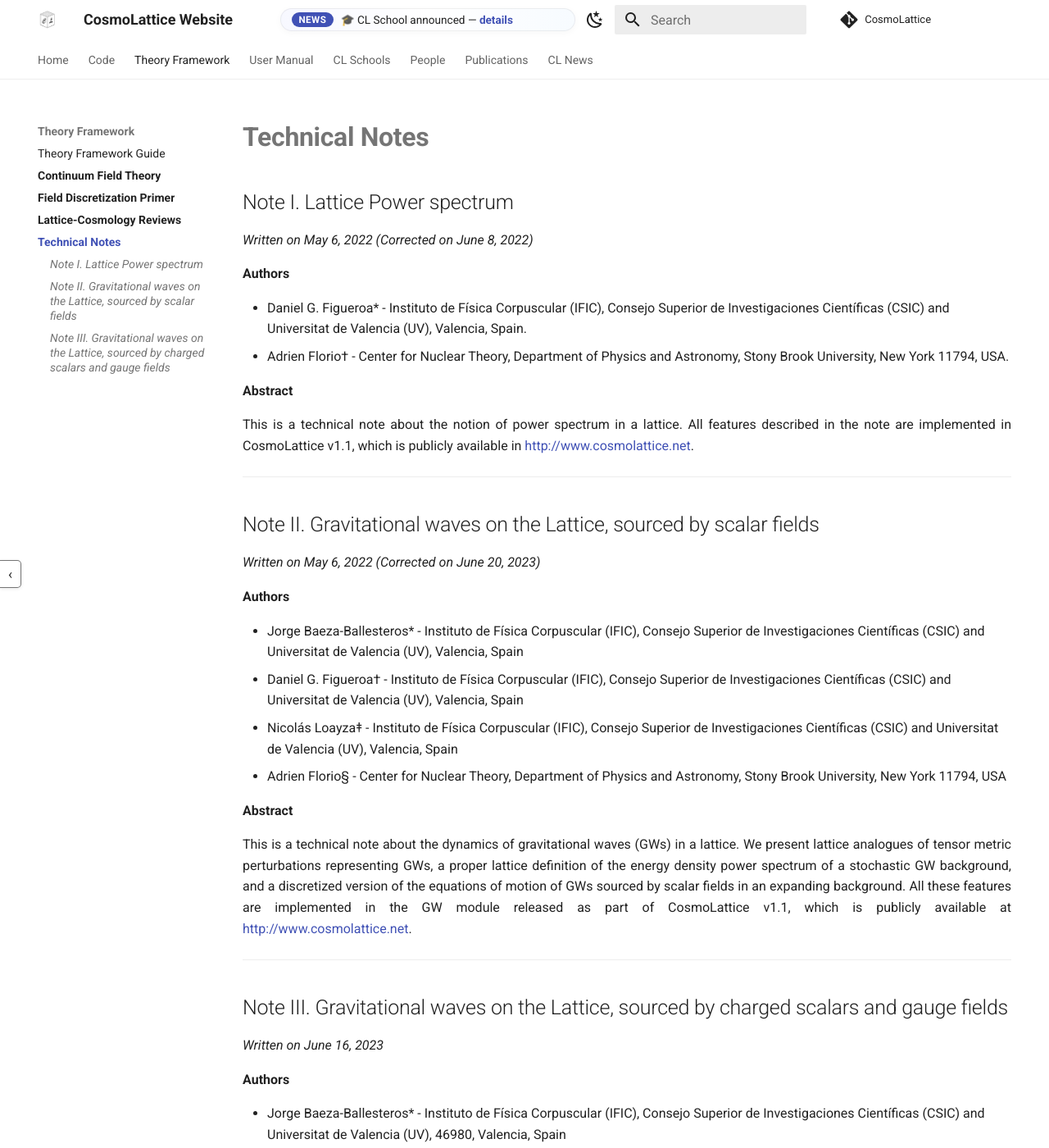
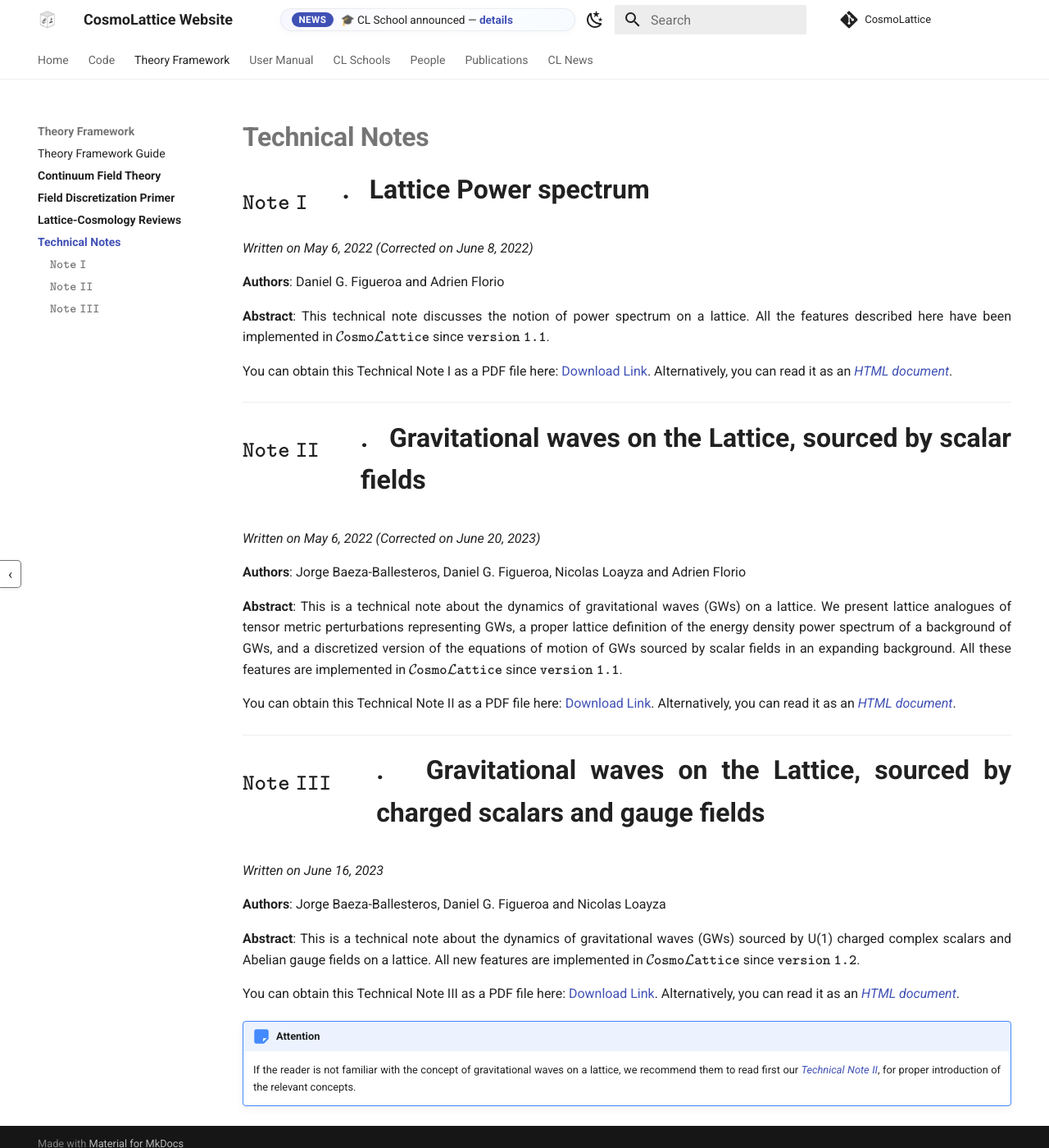
Before and after one commit to cosmolattice/cosmolatticeweb, an MkDocs documentation site: the page built from source/docs/th_framework/TechnicalNotes.md, in a window 1280 px wide and 1400 px high. Shown: the whole window at 82% size. Built offline with MkDocs 1.6.1 and Material for MkDocs 9.7.7, drawn with Linux system fonts in a browser that asks for light colours; nearby versions of some CDN libraries; comment, search, counter and statistics services are not loaded; some of the changed text lies outside the part shown.

Commit message:
Theory Framework Tab: FINISHED & POLISHED

```diff
--- a/source/docs/th_framework/TechnicalNotes.md
+++ b/source/docs/th_framework/TechnicalNotes.md
@@ -1,50 +1,53 @@
-## Note I. Lattice Power spectrum
+<!-- ## **Note I. Lattice Power spectrum** { #note_I } -->
+## $\mathtt{Note~I}$  { #note_I }
+<p style="margin-top:-2.29em; margin-left:3.8em; font-size:32px; font-weight:bold;">
+.  &nbsp; Lattice Power spectrum
+</p>
 
 *Written on May 6, 2022*
 *(Corrected on June 8, 2022)*
 
-**Authors**
+**Authors**: Daniel G. Figueroa and Adrien Florio
 
-- Daniel G. Figueroa* - Instituto de Física Corpuscular (IFIC), Consejo Superior de Investigaciones Científicas (CSIC) and Universitat de Valencia (UV), Valencia, Spain.
-- Adrien Florio† - Center for Nuclear Theory, Department of Physics and Astronomy, Stony Brook University, New York 11794, USA.
+**Abstract**: This technical note discusses the notion of power spectrum on a lattice. All the features described here have been implemented in $\mathcal{C}\mathtt{osmo}\mathcal{L}\mathtt{attice}$ since ${\tt version~1.1}$.
 
-**Abstract**
-
-This is a technical note about the notion of power spectrum in a lattice. All features described in the note are implemented in CosmoLattice v1.1, which is publicly available in [http://www.cosmolattice.net](http://www.cosmolattice.net).
-
+You can obtain this Technical Note I as a PDF file here:
+<a href="./pdfs/Note_I.pdf" target="_blank" rel="noopener noreferrer" download>Download Link</a>. Alternatively, you can read it as an <a href="./tech_notes/Power%20spectra.html" target="_blank" rel="noopener noreferrer"><em>HTML document</em></a>.
 
 -----
 
-## Note II. Gravitational waves on the Lattice, sourced by scalar fields
+<!-- ## **Note II. Gravitational waves on the Lattice, sourced by scalar fields** { #note_II } -->
+## $\mathtt{Note~II}$  { #note_II }
+<p style="margin-top:-2.29em; margin-left:4.5em; font-size:32px; font-weight:bold;">
+.  &nbsp; Gravitational waves on the Lattice, sourced by scalar fields
+</p>
 
 *Written on May 6, 2022*
 *(Corrected on June 20, 2023)*
 
-**Authors**
+**Authors**: Jorge Baeza-Ballesteros, Daniel G. Figueroa, Nicolas Loayza and Adrien Florio
 
-- Jorge Baeza-Ballesteros* - Instituto de Física Corpuscular (IFIC), Consejo Superior de Investigaciones Científicas (CSIC) and Universitat de Valencia (UV), Valencia, Spain
-- Daniel G. Figueroa† - Instituto de Física Corpuscular (IFIC), Consejo Superior de Investigaciones Científicas (CSIC) and Universitat de Valencia (UV), Valencia, Spain
-- Nicolás Loayza‡ - Instituto de Física Corpuscular (IFIC), Consejo Superior de Investigaciones Científicas (CSIC) and Universitat de Valencia (UV), Valencia, Spain
-- Adrien Florio§ - Center for Nuclear Theory, Department of Physics and Astronomy, Stony Brook University, New York 11794, USA
+**Abstract**: This is a technical note about the dynamics of gravitational waves (GWs) on a lattice. We present lattice analogues of tensor metric perturbations representing GWs, a proper lattice definition of the energy density power spectrum of a background of GWs, and a discretized version of the equations of motion of GWs sourced by scalar fields in an expanding background. All these features are implemented in $\mathcal{C}\mathtt{osmo}\mathcal{L}\mathtt{attice}$ since ${\tt version~1.1}$.
 
-**Abstract**
-
-This is a technical note about the dynamics of gravitational waves (GWs) in a lattice. We present lattice analogues of tensor metric perturbations representing GWs, a proper lattice definition of the energy density power spectrum of a stochastic GW background, and a discretized version of the equations of motion of GWs sourced by scalar fields in an expanding background. All these features are implemented in the GW module released as part of CosmoLattice v1.1, which is publicly available at [http://www.cosmolattice.net](http://www.cosmolattice.net).
+You can obtain this Technical Note II as a PDF file here:
+<a href="./pdfs/Note_II.pdf" target="_blank" rel="noopener noreferrer" download>Download Link</a>. Alternatively, you can read it as an <a href="./tech_notes/Gravitational waves.html" target="_blank" rel="noopener noreferrer"><em>HTML document</em></a>.
 
 -----
 
-## Note III. Gravitational waves on the Lattice, sourced by charged scalars and gauge fields
+<!-- ## **Note III. Gravitational waves on the Lattice, sourced by charged scalars and gauge fields** { #note_III } -->
+## $\mathtt{Note~III}$  { #note_III }
+<p style="margin-top:-2.29em; margin-left:5.1em; font-size:32px; font-weight:bold;">
+.  &nbsp; Gravitational waves on the Lattice, sourced by charged scalars and gauge fields
+</p>
 
 *Written on June 16, 2023*
 
-**Authors**
+**Authors**: Jorge Baeza-Ballesteros, Daniel G. Figueroa and Nicolas Loayza
 
-- Jorge Baeza-Ballesteros* - Instituto de Física Corpuscular (IFIC), Consejo Superior de Investigaciones Científicas (CSIC) and Universitat de Valencia (UV), 46980, Valencia, Spain
-- Daniel G. Figueroa† - Instituto de Física Corpuscular (IFIC), Consejo Superior de Investigaciones Científicas (CSIC) and Universitat de Valencia (UV), 46980, Valencia, Spain
-- Nicolás Loayza‡ - Instituto de Física Corpuscular (IFIC), Consejo Superior de Investigaciones Científicas (CSIC) and Universitat de Valencia (UV), 46980, Valencia, Spain
+**Abstract**: This is a technical note about the dynamics of gravitational waves (GWs) sourced by U(1) charged complex scalars and Abelian gauge fields on a lattice. All new features are implemented in $\mathcal{C}\mathtt{osmo}\mathcal{L}\mathtt{attice}$ since ${\tt version~1.2}$.
 
-**Abstract**
+You can obtain this Technical Note III as a PDF file here:
+<a href="./pdfs/Note_III.pdf" target="_blank" rel="noopener noreferrer" download>Download Link</a>. Alternatively, you can read it as an <a href="./tech_notes/Gravitational waves from U(1) gauge theories.html" target="_blank" rel="noopener noreferrer"><em>HTML document</em></a>.
 
-This is a technical note about the dynamics of gravitational waves (GWs) sourced by U(1) charged complex scalars and Abelian gauge fields in a lattice. All new features are implemented in the (updated) GW module that forms part of CosmoLattice v1.2, which is publicly available in [http://www.cosmolattice.net](http://www.cosmolattice.net). We recommend the reader to check out as well other technical notes available there.
-
-**Important Note:** If the reader is not familiar with the concept of gravitational waves in a lattice, we recommend them to read first our [`Technical Note II`](../tech_notes/Gravitational%20waves.md), for a more detailed introduction of the relevant concepts.
+!!! note "Attention"
+	If the reader is not familiar with the concept of gravitational waves on a lattice, we recommend them to read first our [*Technical Note II*][note_II], for proper introduction of the relevant concepts.
```
Also changed, not shown: source/docs/th_framework/MonographicReviews.md (+62 -68 lines), 6 other files.
